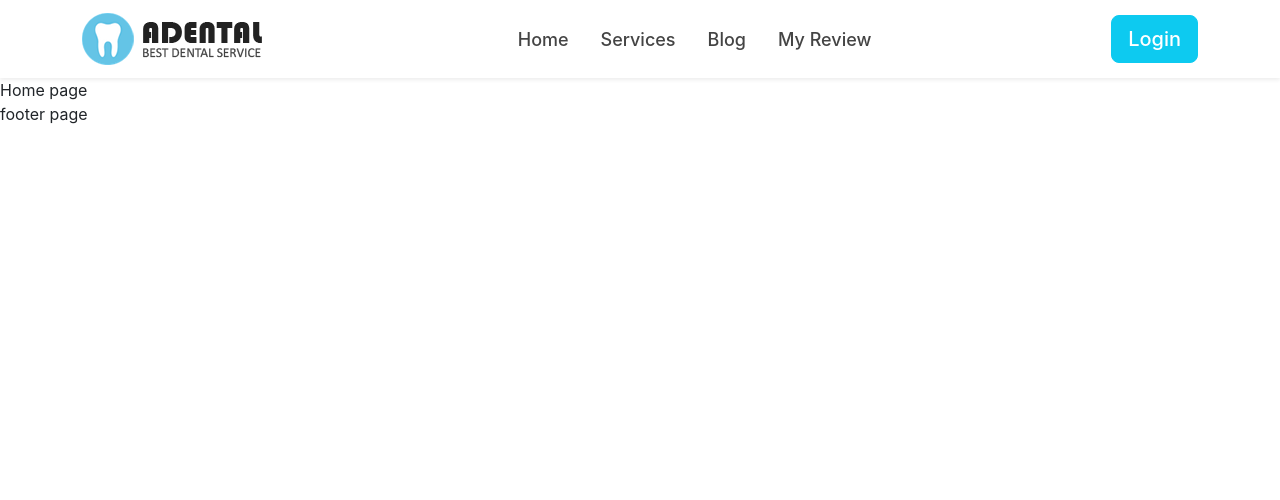
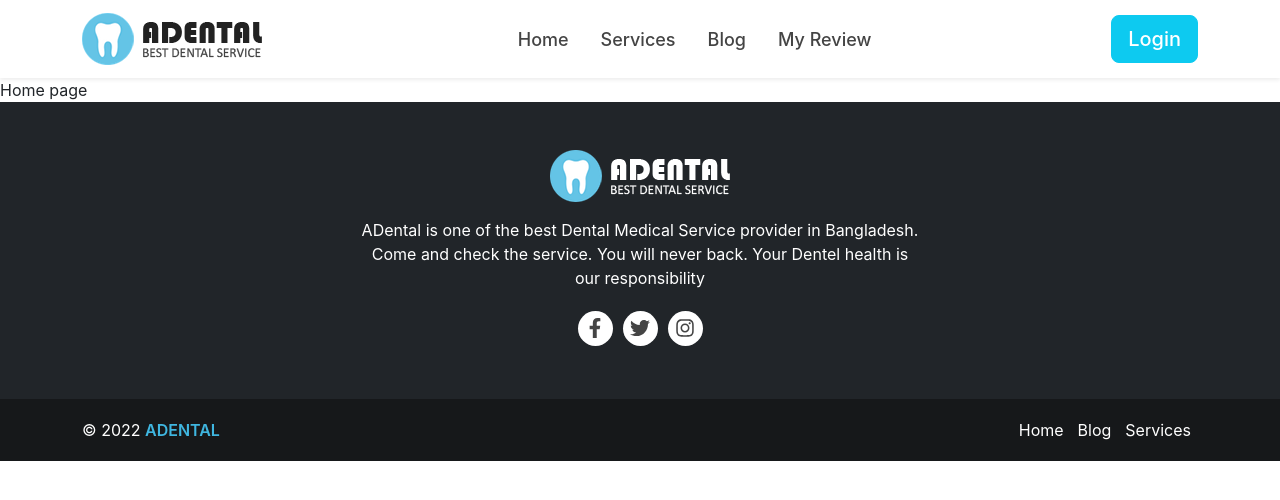
Before and after one commit to Nuruddin-Adnan/adental-client, a React (Create React App) app: page / in a window 1280 px wide. Shown: the top 500 px of the page. Built offline with nearby package versions, Linux system fonts and the light colour scheme; no server answers.

Commit message:
footer design

```diff
--- /dev/null
+++ b/src/Pages/Shared/Footer/Footer.css
@@ -0,0 +1,33 @@
+.footer .footer-top .social-icon {
+    background-color: #fff;
+    border-radius: 50%;
+    width: 35px;
+    height: 35px;
+    font-size: 20px;
+    display: block;
+    color: #444;
+    margin: 5px;
+    transition: all 0.2s linear;
+}
+
+.footer .footer-top .social-icon:hover {
+    background-color: #3FB6E0;
+    color: #fff;
+}
+
+.footer .footer-bottom {
+    background-color: #16181a;
+}
+
+.footer .footer-bottom ul li {
+    list-style: none;
+    display: inline-block;
+}
+
+.footer .footer-bottom .nav-link {
+    margin: 3px 7px;
+}
+
+.footer .footer-bottom .nav-link:hover {
+    text-decoration: underline;
+}
--- a/src/Pages/Shared/Footer/Footer.js
+++ b/src/Pages/Shared/Footer/Footer.js
@@ -1,10 +1,34 @@
 import React from 'react';
+import logo from '../../../assets/images/logoWhite.png';
+import { FaFacebookF, FaTwitter, FaInstagram } from 'react-icons/fa';
+import './Footer.css';
+import { Link } from 'react-router-dom';
 
 const Footer = () => {
     return (
-        <div>
-            footer page
-        </div>
+        <footer className='footer'>
+            <div className="footer-top py-5 bg-dark">
+                <div className="container text-center">
+                    <img src={logo} alt="logo" className='img-fluid footer-logo' />
+                    <p className='col-md-6 mx-auto my-3 text-white'>ADental is one of the best Dental Medical Service provider in Bangladesh. Come and check the service. You will never back. Your Dentel health is our responsibility</p>
+                    <div className='d-flex justify-content-center align-items-center'>
+                        <a href="#facebook" className='social-icon'><FaFacebookF></FaFacebookF></a>
+                        <a href="#twitter" className='social-icon'><FaTwitter></FaTwitter></a>
+                        <a href="#instagram" className='social-icon'><FaInstagram></FaInstagram></a>
+                    </div>
+                </div>
+            </div>
+            <div className="footer-bottom py-3">
+                <div className="container text-center d-md-flex align-items-center justify-content-between">
+                    <p className='text-white m-0'>© 2022 <Link to='/' style={{ textDecoration: 'none', fontWeight: '600', color: '#3FB6E0' }}>ADENTAL</Link></p>
+                    <ul className='m-0 ps-0'>
+                        <li><Link to='/home' className='nav-link text-white'>Home</Link></li>
+                        <li><Link to='/Blog' className='nav-link text-white'>Blog</Link></li>
+                        <li><Link to='/services' className='nav-link text-white'>Services</Link></li>
+                    </ul>
+                </div>
+            </div>
+        </footer>
     );
 };
 
--- a/src/Pages/Shared/Header/Header.css
+++ b/src/Pages/Shared/Header/Header.css
@@ -5,6 +5,5 @@
 }
 
 .navbar .nav-link.active {
-
     color: rgb(34, 148, 193);
 }
```
Also changed, not shown: src/assets/images/logoWhite.png (added).
